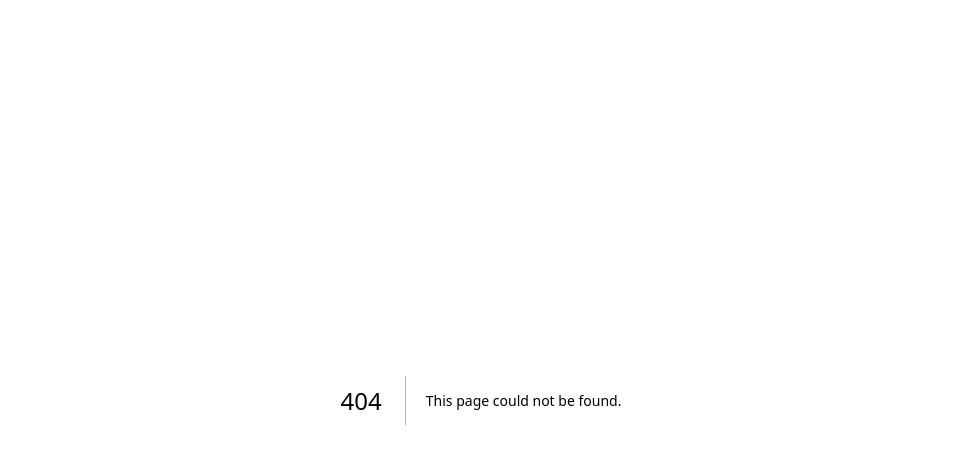
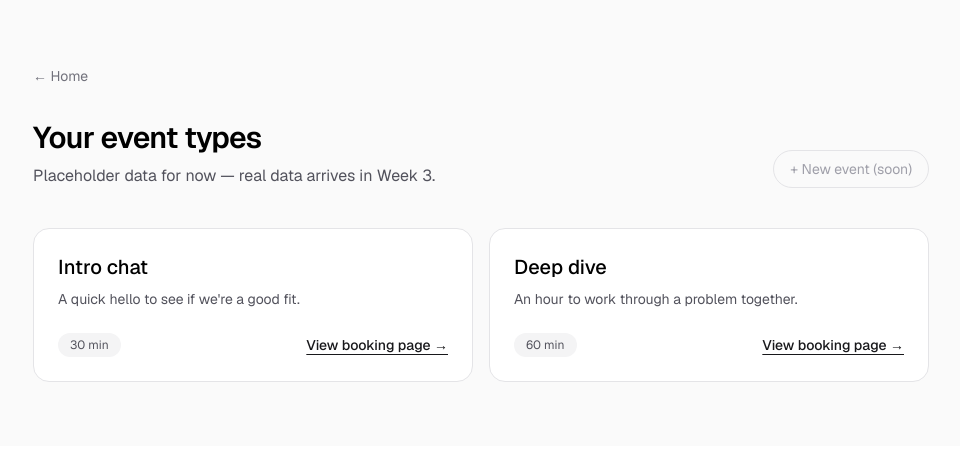
Before and after one commit to yohi441/bookwithyohi, a Next.js app: page /dashboard in a window 1280 px wide. Before the commit this address had no page. Shown: the top 464 px of the page, without its empty margins (159-1119 px from the left). Built offline with nearby package versions, Linux system fonts and the light colour scheme.

Commit message:
feat: add static dashboard and booking pages with placeholder data

```diff
--- /dev/null
+++ b/src/app/booking/[slug]/page.tsx
@@ -0,0 +1,66 @@
+import { Suspense } from "react";
+import Link from "next/link";
+import { notFound } from "next/navigation";
+import { getEventTypeBySlug } from "@/lib/data";
+
+export default function BookingPage({ params }: PageProps<"/booking/[slug]">) {
+  return (
+    <main className="flex min-h-full flex-col items-center bg-zinc-50 px-6 py-16 font-sans dark:bg-black">
+      <Suspense fallback={<p className="text-zinc-500">Loading booking page…</p>}>
+        <BookingDetails params={params} />
+      </Suspense>
+
+      <Link
+        href="/dashboard"
+        className="mt-8 text-sm text-zinc-500 hover:text-zinc-900 dark:hover:text-white"
+      >
+        ← Back to dashboard
+      </Link>
+    </main>
+  );
+}
+
+async function BookingDetails({ params }: Pick<PageProps<"/booking/[slug]">, "params">) {
+  const { slug } = await params;
+  const event = getEventTypeBySlug(slug);
+
+  if (!event) {
+    notFound();
+  }
+
+  return (
+    <div className="w-full max-w-lg rounded-2xl border border-zinc-200 bg-white p-8 shadow-sm dark:border-zinc-800 dark:bg-zinc-950">
+      <p className="text-sm text-zinc-500 dark:text-zinc-400">{event.hostName}</p>
+      <h1 className="mt-2 text-3xl font-semibold tracking-tight text-black dark:text-zinc-50">
+        {event.name}
+      </h1>
+      <p className="mt-3 text-zinc-600 dark:text-zinc-400">{event.description}</p>
+      <p className="mt-4 text-sm text-zinc-500 dark:text-zinc-400">
+        {event.durationMinutes} minutes
+      </p>
+
+      <div className="mt-8 border-t border-zinc-200 pt-8 dark:border-zinc-800">
+        <h2 className="text-lg font-medium text-black dark:text-zinc-50">Available times</h2>
+        <p className="mt-2 text-sm text-zinc-500 dark:text-zinc-400">
+          Slot picking comes later. These are for layout only.
+        </p>
+        <div className="mt-5 grid grid-cols-2 gap-3 sm:grid-cols-3">
+          {["09:00", "10:30", "14:00", "15:30", "17:00", "18:30"].map((time) => (
+            <button
+              key={time}
+              type="button"
+              disabled
+              className="cursor-not-allowed rounded-lg border border-zinc-200 px-3 py-2 text-sm text-zinc-400 dark:border-zinc-800 dark:text-zinc-600"
+            >
+              {time}
+            </button>
+          ))}
+        </div>
+      </div>
+
+      <p className="mt-8 text-xs text-zinc-500 dark:text-zinc-400">
+        Times will be shown in your own timezone once the booking engine lands.
+      </p>
+    </div>
+  );
+}
--- /dev/null
+++ b/src/app/dashboard/page.tsx
@@ -0,0 +1,61 @@
+import Link from "next/link";
+import { getEventTypes } from "@/lib/data";
+
+export const metadata = {
+  title: "Dashboard | YohiSlot",
+};
+
+export default function DashboardPage() {
+  const eventTypes = getEventTypes();
+
+  return (
+    <main className="min-h-full bg-zinc-50 px-6 py-16 font-sans dark:bg-black">
+      <div className="mx-auto w-full max-w-4xl">
+        <Link href="/" className="text-sm text-zinc-500 hover:text-zinc-900 dark:hover:text-white">
+          ← Home
+        </Link>
+
+        <div className="mt-8 flex flex-wrap items-end justify-between gap-4">
+          <div>
+            <h1 className="text-3xl font-semibold tracking-tight text-black dark:text-zinc-50">
+              Your event types
+            </h1>
+            <p className="mt-2 text-zinc-600 dark:text-zinc-400">
+              Placeholder data for now — real data arrives in Week 3.
+            </p>
+          </div>
+          <button
+            type="button"
+            disabled
+            className="cursor-not-allowed rounded-full border border-zinc-200 px-4 py-2 text-sm text-zinc-400 dark:border-zinc-800 dark:text-zinc-600"
+          >
+            + New event (soon)
+          </button>
+        </div>
+
+        <ul className="mt-10 grid gap-4 sm:grid-cols-2">
+          {eventTypes.map((event) => (
+            <li
+              key={event.id}
+              className="rounded-2xl border border-zinc-200 bg-white p-6 dark:border-zinc-800 dark:bg-zinc-950"
+            >
+              <h2 className="text-xl font-medium text-black dark:text-zinc-50">{event.name}</h2>
+              <p className="mt-2 text-sm text-zinc-600 dark:text-zinc-400">{event.description}</p>
+              <div className="mt-6 flex items-center justify-between gap-4">
+                <span className="rounded-full bg-zinc-100 px-3 py-1 text-xs text-zinc-600 dark:bg-zinc-900 dark:text-zinc-400">
+                  {event.durationMinutes} min
+                </span>
+                <Link
+                  href={`/booking/${event.slug}`}
+                  className="text-sm font-medium text-zinc-900 underline underline-offset-4 dark:text-zinc-100"
+                >
+                  View booking page →
+                </Link>
+              </div>
+            </li>
+          ))}
+        </ul>
+      </div>
+    </main>
+  );
+}
--- a/src/app/page.tsx
+++ b/src/app/page.tsx
@@ -1,3 +1,5 @@
+import Link from "next/link";
+
 export default function Home() {
   return (
     <div className="flex flex-1 items-center justify-center bg-zinc-50 px-6 font-sans dark:bg-black">
@@ -12,6 +14,21 @@ export default function Home() {
           Share one link, let guests pick a time, and never double-book again. The app is under
           construction — week by week.
         </p>
+
+        <div className="mt-10 flex flex-wrap items-center justify-center gap-4 text-sm font-medium">
+          <Link
+            href="/dashboard"
+            className="rounded-full bg-zinc-900 px-5 py-2.5 text-white transition-colors hover:bg-zinc-700 dark:bg-white dark:text-black dark:hover:bg-zinc-300"
+          >
+            Host dashboard →
+          </Link>
+          <Link
+            href="/booking/intro-chat"
+            className="rounded-full border border-zinc-300 px-5 py-2.5 text-zinc-900 transition-colors hover:bg-zinc-100 dark:border-zinc-700 dark:text-zinc-100 dark:hover:bg-zinc-900"
+          >
+            Sample booking page →
+          </Link>
+        </div>
       </main>
     </div>
   );
--- /dev/null
+++ b/src/lib/data.ts
@@ -0,0 +1,36 @@
+export interface EventType {
+  id: string;
+  name: string;
+  slug: string;
+  description: string;
+  durationMinutes: number;
+  hostName: string;
+}
+
+// Placeholder data only. Week 3 replaces this with Postgres via Prisma.
+const eventTypes: EventType[] = [
+  {
+    id: "evt_intro",
+    name: "Intro chat",
+    slug: "intro-chat",
+    description: "A quick hello to see if we're a good fit.",
+    durationMinutes: 30,
+    hostName: "Yohi",
+  },
+  {
+    id: "evt_deep_dive",
+    name: "Deep dive",
+    slug: "deep-dive",
+    description: "An hour to work through a problem together.",
+    durationMinutes: 60,
+    hostName: "Yohi",
+  },
+];
+
+export function getEventTypes(): EventType[] {
+  return eventTypes;
+}
+
+export function getEventTypeBySlug(slug: string): EventType | undefined {
+  return eventTypes.find((event) => event.slug === slug);
+}
```
